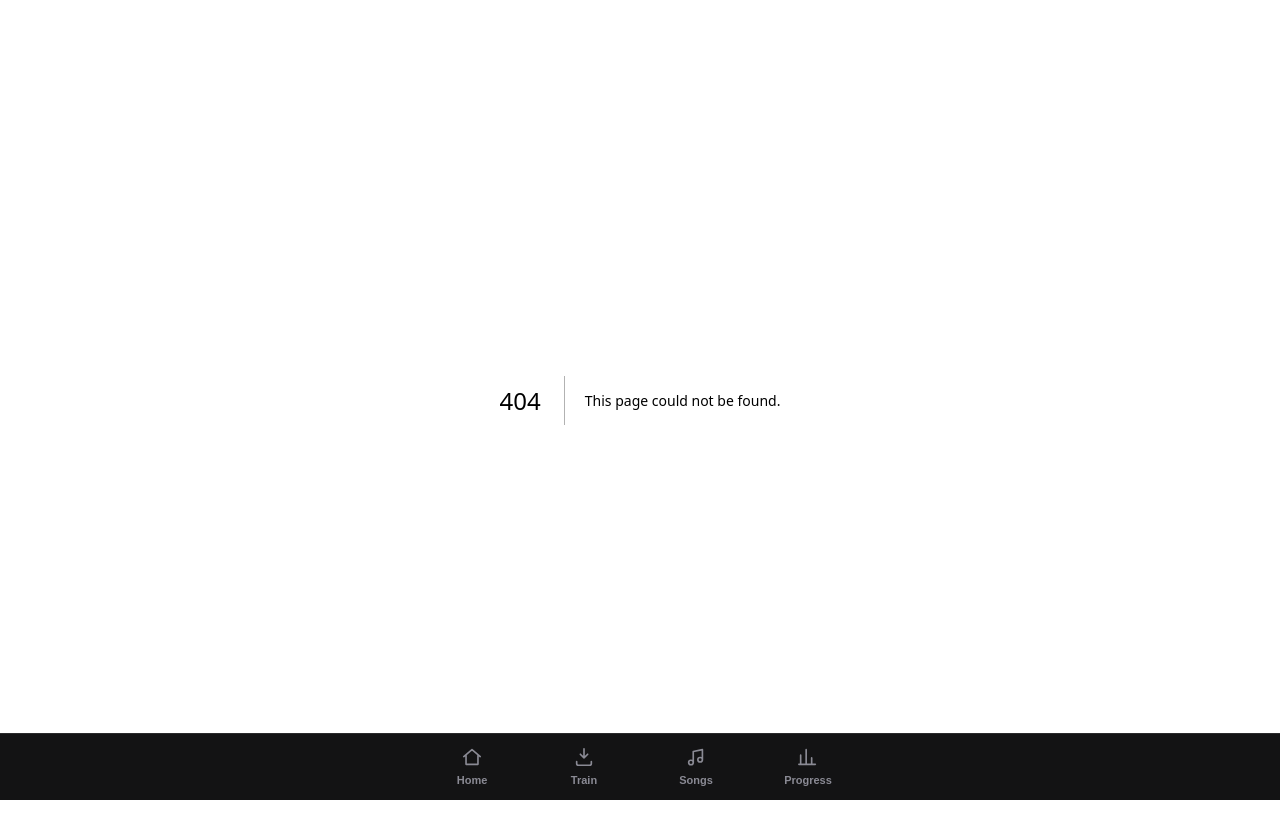
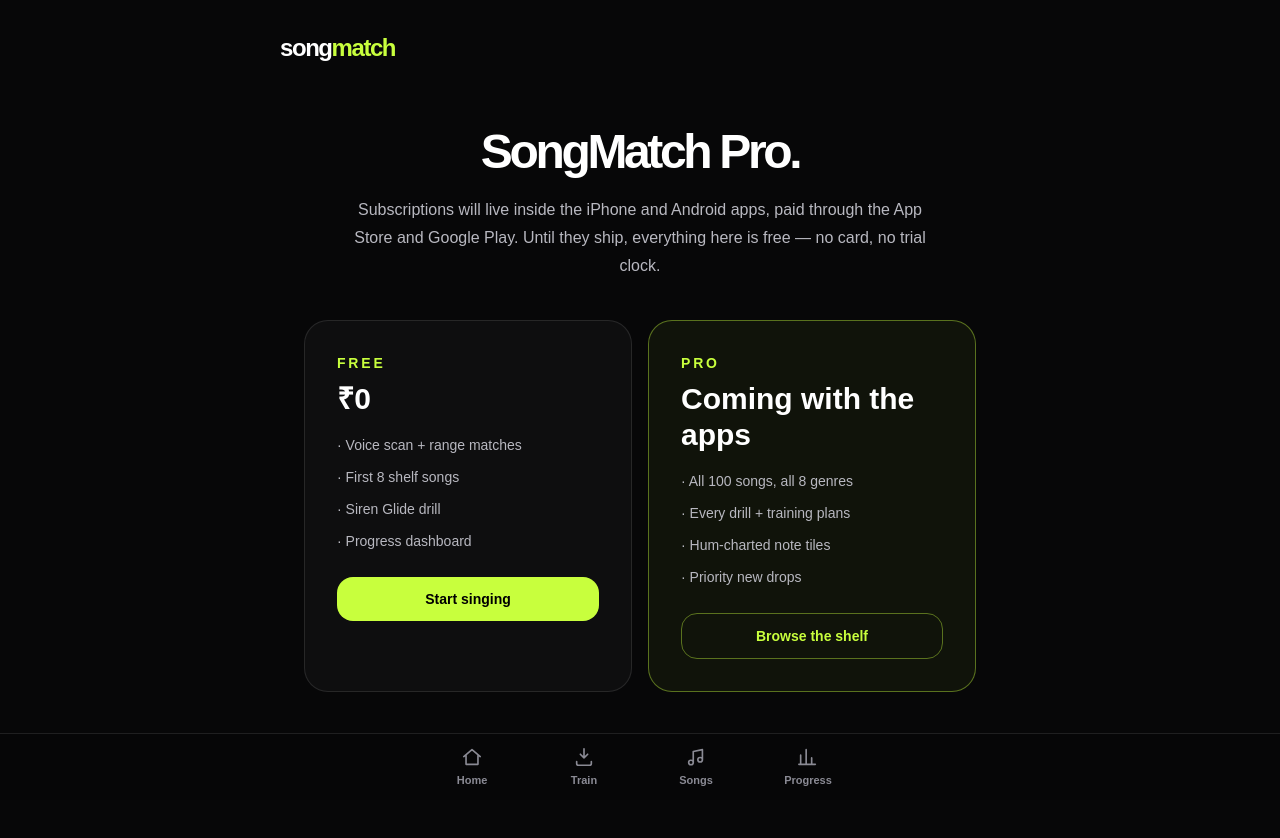
Before and after one commit to rohandhir10/songmatch, a Next.js app: page /paywall in a window 1280 px wide. Before the commit this address had no page. Shown: the top 838 px of the page. Built offline with nearby package versions, Linux system fonts and the light colour scheme.

Commit message:
One Sing room with tabs, chart safety, web Pro page, paywall fixes

```diff
--- a/app/page.tsx
+++ b/app/page.tsx
@@ -46,15 +46,9 @@ export default function Home() {
                 href="/popular"
                 className="inline-block rounded-2xl bg-[#c8ff3d]/15 px-6 py-3 text-sm font-black text-[#c8ff3d] transition hover:-translate-y-0.5"
               >
-                Sing popular songs →
+                Sing — shelf songs or your music →
               </Link>
             </div>
-            <Link
-              href="/singalong"
-              className="inline-block text-sm font-bold text-[#b8b8c0] hover:text-white hover:underline"
-            >
-              or sing along to your own music files
-            </Link>
           </div>
         </section>
 
--- /dev/null
+++ b/app/paywall/page.tsx
@@ -0,0 +1,95 @@
+import Link from "next/link";
+
+// Web Pro page: pricing lives here, purchase lives in the mobile apps
+// (App Store / Play billing). The web stays fully free until the native
+// apps ship — this page says exactly that instead of faking checkout.
+export const metadata = {
+  title: "SongMatch Pro — Sing what suits your voice",
+};
+
+const TIERS = [
+  {
+    name: "Free",
+    price: "₹0",
+    points: [
+      "Voice scan + range matches",
+      "First 8 shelf songs",
+      "Siren Glide drill",
+      "Progress dashboard",
+    ],
+    cta: null as string | null,
+    href: "/popular",
+    ctaLabel: "Start singing",
+  },
+  {
+    name: "Pro",
+    price: "Coming with the apps",
+    points: [
+      "All 100 songs, all 8 genres",
+      "Every drill + training plans",
+      "Hum-charted note tiles",
+      "Priority new drops",
+    ],
+    cta: null as string | null,
+    href: "/popular",
+    ctaLabel: "Browse the shelf",
+  },
+];
+
+export default function PaywallPage() {
+  return (
+    <main className="min-h-screen bg-[#070708] text-white">
+      <div className="mx-auto max-w-3xl px-6 py-8">
+        <header className="flex items-center justify-between">
+          <Link href="/" className="text-2xl font-black tracking-[-0.06em]">
+            song<span className="text-[#c8ff3d]">match</span>
+          </Link>
+        </header>
+
+        <section className="mx-auto max-w-2xl pt-16 text-center">
+          <h1 className="text-5xl font-black tracking-[-0.07em] text-balance">
+            SongMatch Pro.
+          </h1>
+          <p className="mx-auto mt-5 max-w-xl leading-7 text-[#b8b8c0]">
+            Subscriptions will live inside the iPhone and Android apps, paid
+            through the App Store and Google Play. Until they ship, everything
+            here is free — no card, no trial clock.
+          </p>
+        </section>
+
+        <section className="mx-auto mt-10 grid max-w-2xl gap-4 sm:grid-cols-2">
+          {TIERS.map((t) => (
+            <div
+              key={t.name}
+              className={
+                t.name === "Pro"
+                  ? "rounded-3xl border border-[#c8ff3d]/40 bg-[#c8ff3d]/[0.05] p-8"
+                  : "rounded-3xl border border-white/10 bg-white/[0.03] p-8"
+              }
+            >
+              <div className="text-sm font-black tracking-[0.2em] text-[#c8ff3d]">
+                {t.name.toUpperCase()}
+              </div>
+              <div className="mt-2 text-3xl font-black">{t.price}</div>
+              <ul className="mt-4 space-y-2 text-sm leading-6 text-[#b8b8c0]">
+                {t.points.map((p) => (
+                  <li key={p}>· {p}</li>
+                ))}
+              </ul>
+              <Link
+                href={t.href}
+                className={
+                  t.name === "Pro"
+                    ? "mt-6 block rounded-2xl border border-[#c8ff3d]/40 px-6 py-3 text-center text-sm font-black text-[#c8ff3d] hover:bg-[#c8ff3d]/[0.08]"
+                    : "mt-6 block rounded-2xl bg-[#c8ff3d] px-6 py-3 text-center text-sm font-black text-black"
+                }
+              >
+                {t.ctaLabel}
+              </Link>
+            </div>
+          ))}
+        </section>
+      </div>
+    </main>
+  );
+}
--- a/app/popular/page.tsx
+++ b/app/popular/page.tsx
@@ -8,6 +8,7 @@ import { GENRES, popularSongs, type Genre, type PopularSong } from "@/lib/popula
 import MicCheckGate from "../components/MicCheckGate";
 import LevelPicker from "../components/LevelPicker";
 import LyricsField from "../components/LyricsField";
+import SingAlongPage from "../singalong/page";
 import { activeLyric, parseLrc, wordTimings, type LrcSong } from "@/lib/lrc";
 import { cacheLrc, cachedLrc, fetchLrcText } from "@/lib/lyrics";
 import {
@@ -62,6 +63,7 @@ export default function PopularPage() {
   const [runId, setRunId] = useState(0);
   const [bleedWarn, setBleedWarn] = useState(false);
   const [level, setLevel] = useState<Level>("Standard");
+  const [sourceTab, setSourceTab] = useState<"shelf" | "own">("shelf");
   const [lrc, setLrc] = useState<LrcSong | null>(null);
   const [lyric, setLyric] = useState<{
     text: string;
@@ -766,18 +768,43 @@ export default function PopularPage() {
             your pitch live and score you. Wear earbuds so the mic hears
             you, not the track.
           </p>
-          <Link
-            href="/singalong"
-            className="mx-auto mt-4 block max-w-xl rounded-2xl border border-[#c8ff3d]/25 bg-[#c8ff3d]/[0.05] p-4 text-sm leading-6 text-[#b8b8c0] transition hover:bg-[#c8ff3d]/[0.08]"
+          <div
+            role="tablist"
+            aria-label="Song source"
+            className="mx-auto mt-6 inline-flex rounded-full border border-white/10 bg-white/[0.04] p-1"
           >
-            Want the full karaoke loop — backing track, lyrics and
-            hit-the-word scoring?{" "}
-            <span className="font-black text-[#c8ff3d]">
-              Bring your own audio file →
-            </span>
-          </Link>
+            <button
+              role="tab"
+              aria-selected={sourceTab === "shelf"}
+              onClick={() => setSourceTab("shelf")}
+              className={
+                sourceTab === "shelf"
+                  ? "rounded-full bg-[#c8ff3d] px-5 py-2 text-sm font-black text-black"
+                  : "rounded-full px-5 py-2 text-sm font-bold text-[#b8b8c0] hover:text-white"
+              }
+            >
+              Shelf songs
+            </button>
+            <button
+              role="tab"
+              aria-selected={sourceTab === "own"}
+              onClick={() => setSourceTab("own")}
+              className={
+                sourceTab === "own"
+                  ? "rounded-full bg-[#c8ff3d] px-5 py-2 text-sm font-black text-black"
+                  : "rounded-full px-5 py-2 text-sm font-bold text-[#b8b8c0] hover:text-white"
+              }
+            >
+              Your music
+            </button>
+          </div>
+          {sourceTab === "own" && (
+            <div className="mt-6 text-left">
+              <SingAlongPage />
+            </div>
+          )}
 
-          {error && (
+          {sourceTab === "shelf" && error && (
             <p
               role="alert"
               className="mx-auto mt-6 max-w-md rounded-2xl border border-[#ff5c69]/30 bg-[#ff5c69]/10 p-4 text-sm leading-6 text-[#ffb3ba]"
@@ -786,7 +813,7 @@ export default function PopularPage() {
             </p>
           )}
 
-          {phase === "pick" && (
+          {phase === "pick" && sourceTab === "shelf" && (
             <div className="mt-10 text-left">
               <div className="rounded-3xl border border-white/10 bg-white/[0.03] p-6">
                 <div className="text-sm font-black">Paste a YouTube link</div>
@@ -977,8 +1004,9 @@ export default function PopularPage() {
             </div>
           )}
 
-          {(phase === "performing" || phase === "scored") && (
-            <div className="mt-10">
+          {(phase === "performing" || phase === "scored") &&
+            sourceTab === "shelf" && (
+              <div className="mt-10">
               {song && (
                 <div className="text-xl font-black">
                   {song.title}{" "}
@@ -1058,7 +1086,15 @@ export default function PopularPage() {
                             : "No chart yet — hum along once to place tiles at pitch"}
                         </p>
                         <button
-                          onClick={() => setCharting((c) => !c)}
+                          onClick={() => {
+                            if (!charting && chart) {
+                              const ok = window.confirm(
+                                "Replace your charted notes for this song with a new hum?"
+                              );
+                              if (!ok) return;
+                            }
+                            setCharting((c) => !c);
+                          }}
                           aria-pressed={charting}
                           title={
                             charting
@@ -1077,6 +1113,32 @@ export default function PopularPage() {
                               ? "Re-chart"
                               : "Chart this song"}
                         </button>
+                        {chart && !charting && (
+                          <button
+                            onClick={() => {
+                              const ok = window.confirm(
+                                "Delete your charted notes for this song?"
+                              );
+                              if (!ok) return;
+                              try {
+                                localStorage.removeItem(
+                                  chartKey(
+                                    songRef.current?.id ?? null,
+                                    videoId
+                                  )
+                                );
+                              } catch {
+                                // ignore
+                              }
+                              setChart(null);
+                            }}
+                            aria-label="Delete chart"
+                            title="Delete your charted notes"
+                            className="shrink-0 rounded-full border border-white/10 px-3 py-2 text-xs font-bold text-[#8a8a94] hover:text-white min-h-[44px]"
+                          >
+                            ✕
+                          </button>
+                        )}
                       </div>
                       <canvas
                         ref={tileCanvas}
```
Also changed, not shown: 1 other file (tests, documents, lock files or other folders).
